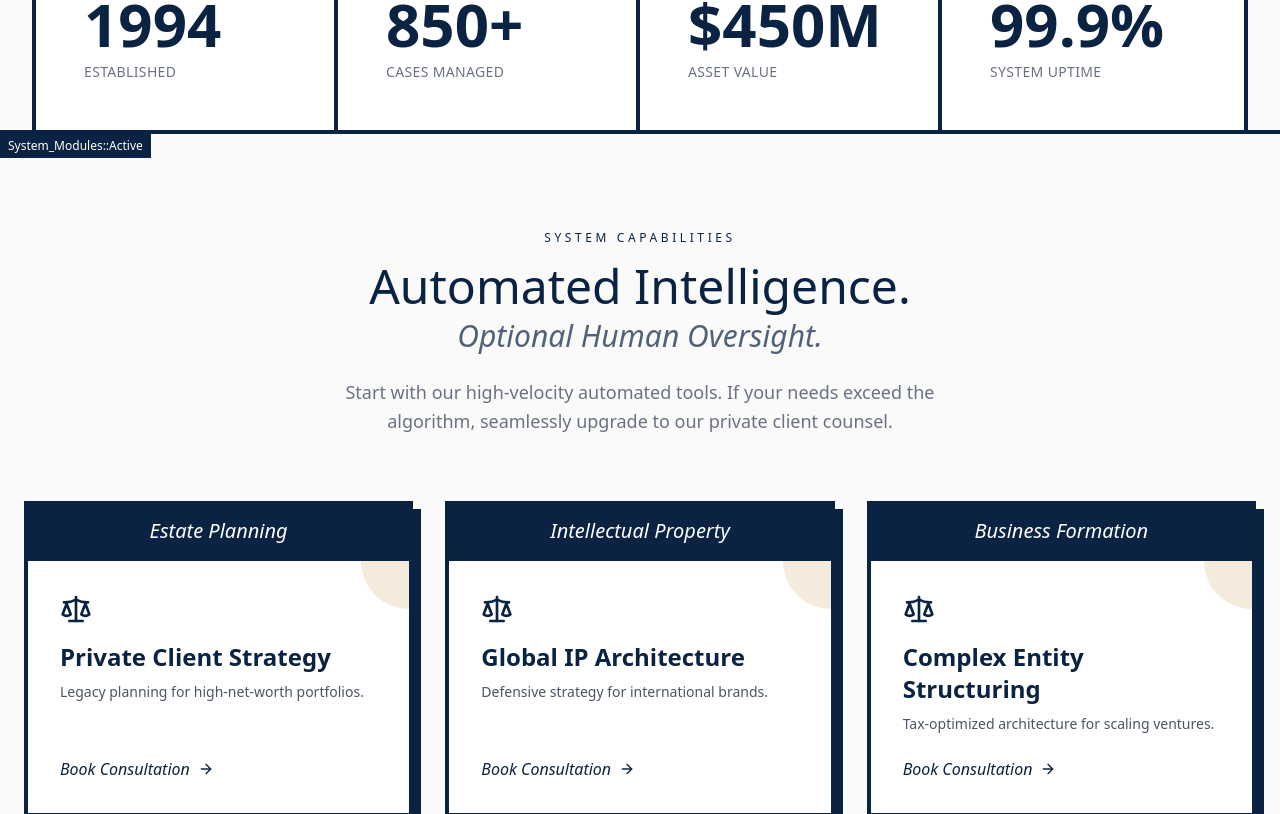
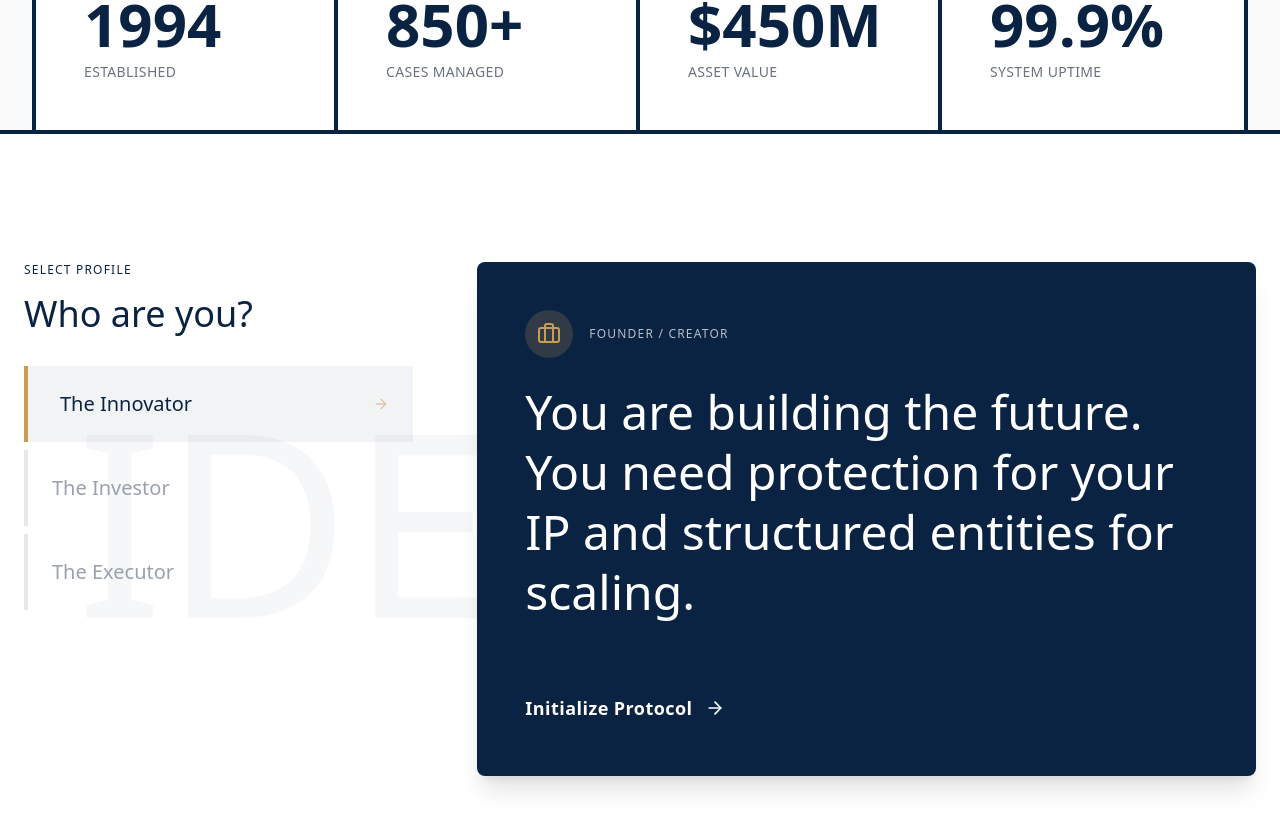
Before and after one commit to binarylawyer/moye-law-redesign, a Next.js app in the folder moye-law-web/: page / in a window 1280 px wide. Shown: the part 926-1740 px from the top of the page. Built offline with nearby package versions, Linux system fonts and the light colour scheme.

Commit message:
feat: Implement new homepage layout with ICPHub and CinematicDivider components.

```diff
--- a/moye-law-web/src/app/page.tsx
+++ b/moye-law-web/src/app/page.tsx
@@ -8,6 +8,8 @@ import BinaryBio from "@/components/content/BinaryBio";
 import LegalExhibit from "@/components/content/LegalExhibit";
 import ExecuteCTA from "@/components/layout/ExecuteCTA";
 import KineticBentoWrapper from "@/components/content/KineticBentoWrapper";
+import ICPHub from "@/components/content/ICPHub";
+import CinematicDivider from "@/components/content/CinematicDivider";
 
 export default function Home() {
   return (
@@ -20,6 +22,9 @@ export default function Home() {
 
         {/* 2. STATS STRIP */}
         <MondrianStats />
+
+        {/* 2.5 ICP HUB (NEW) */}
+        <ICPHub />
 
         {/* 3. SERVICES GRID */}
         <section id="services" className="py-24 bg-[#FAFAFA] border-b-4 border-navy relative">
@@ -98,7 +103,13 @@ export default function Home() {
           </div>
         </section>
 
-        {/* 4. TECHNICAL PROCESS */}
+        {/* 4. CINEMATIC DIVIDER */}
+        <CinematicDivider
+          title="The Structure of Peace."
+          subtitle="We do not sell documents. We sell sleep."
+        />
+
+        {/* 5. TECHNICAL PROCESS */}
         <TechnicalProcess />
 
         {/* 5. BINARY BIO */}
--- /dev/null
+++ b/moye-law-web/src/components/content/CinematicDivider.tsx
@@ -0,0 +1,80 @@
+"use client";
+
+import React, { useRef } from "react";
+import { motion, useScroll, useTransform } from "framer-motion";
+
+/**
+ * CinematicDivider
+ * A full-width parallax image section inspired by VanMoof / Cinematic Legal Dramas.
+ * Breaks the grid density with full-bleed imagery and massive typography.
+ */
+
+interface CinematicDividerProps {
+    imageSrc?: string;
+    title: string;
+    subtitle?: string;
+}
+
+export default function CinematicDivider({
+    imageSrc = "https://images.unsplash.com/photo-1497366216548-37526070297c?auto=format&fit=crop&q=80",
+    title,
+    subtitle
+}: CinematicDividerProps) {
+    const containerRef = useRef<HTMLDivElement>(null);
+
+    // Parallax Logic
+    const { scrollYProgress } = useScroll({
+        target: containerRef,
+        offset: ["start end", "end start"]
+    });
+
+    const y = useTransform(scrollYProgress, [0, 1], ["-20%", "20%"]);
+    const opacity = useTransform(scrollYProgress, [0, 0.5, 1], [0.6, 1, 0.6]);
+
+    return (
+        <section ref={containerRef} className="relative h-[80vh] w-full overflow-hidden flex items-center justify-center bg-navy">
+
+            {/* Parallax Background */}
+            <motion.div
+                style={{ y }}
+                className="absolute inset-0 z-0 h-[120%] w-full"
+            >
+                <img
+                    src={imageSrc}
+                    alt="Cinematic Background"
+                    className="w-full h-full object-cover opacity-60"
+                />
+                <div className="absolute inset-0 bg-gradient-to-b from-navy/50 via-transparent to-navy/90" />
+            </motion.div>
+
+            {/* Content */}
+            <div className="relative z-10 text-center max-w-4xl px-6">
+                <motion.h2
+                    initial={{ opacity: 0, y: 30 }}
+                    whileInView={{ opacity: 1, y: 0 }}
+                    transition={{ duration: 0.8, ease: "easeOut" }}
+                    className="font-display text-6xl md:text-8xl text-white mb-6 tracking-tight drop-shadow-2xl"
+                >
+                    {title}
+                </motion.h2>
+
+                {subtitle && (
+                    <motion.p
+                        initial={{ opacity: 0 }}
+                        whileInView={{ opacity: 1 }}
+                        transition={{ duration: 0.8, delay: 0.3 }}
+                        className="font-sans text-xl md:text-2xl text-white/80 font-light tracking-wide"
+                    >
+                        {subtitle}
+                    </motion.p>
+                )}
+            </div>
+
+            {/* Mondrian Overlay Borders */}
+            <div className="absolute top-0 left-0 w-full h-[1px] bg-white/20" />
+            <div className="absolute bottom-0 left-0 w-full h-[1px] bg-white/20" />
+            <div className="absolute top-0 right-32 w-[1px] h-full bg-white/10" />
+
+        </section>
+    );
+}
--- /dev/null
+++ b/moye-law-web/src/components/content/ICPHub.tsx
@@ -0,0 +1,127 @@
+"use client";
+
+import React, { useState } from "react";
+import { motion, AnimatePresence } from "framer-motion";
+import { ArrowRight, User, Briefcase, TrendingUp } from "lucide-react";
+import Link from "next/link";
+
+/**
+ * ICPHub (Ideal Customer Profile Hub)
+ * Inspired by Duna's whitespace-heavy, persona-driven navigation.
+ * Uses radical clarity to route users based on "Who they are".
+ */
+
+type PersonaType = "innovator" | "investor" | "executor";
+
+const personas = {
+    innovator: {
+        title: "The Innovator",
+        role: "Founder / Creator",
+        desc: "You are building the future. You need protection for your IP and structured entities for scaling.",
+        path: "/practice/intellectual-property",
+        color: "bg-navy text-white",
+        icon: <Briefcase className="w-6 h-6" />
+    },
+    investor: {
+        title: "The Investor",
+        role: "Family Office / VC",
+        desc: "You are deploying capital. You need rigorous due diligence and inter-generational wealth transfer.",
+        path: "/practice/estate-legacy",
+        color: "bg-[#F5F5F0] text-navy border border-gray-200",
+        icon: <TrendingUp className="w-6 h-6" />
+    },
+    executor: {
+        title: "The Executor",
+        role: "CEO / Managing Partner",
+        desc: "You are running the machine. You need operational efficiency, contracts, and compliance.",
+        path: "/services",
+        color: "bg-white text-navy border border-gray-200",
+        icon: <User className="w-6 h-6" />
+    }
+};
+
+export default function ICPHub() {
+    const [activePersona, setActivePersona] = useState<PersonaType>("innovator");
+
+    return (
+        <section className="py-32 bg-white relative overflow-hidden">
+            {/* Background Text Layer */}
+            <div className="absolute top-0 left-0 w-full h-full pointer-events-none opacity-[0.03] select-none flex items-center justify-center overflow-hidden">
+                <span className="font-display text-[20vw] leading-none text-navy whitespace-nowrap">
+                    IDENTITY
+                </span>
+            </div>
+
+            <div className="container mx-auto px-6 max-w-7xl relative z-10">
+
+                <div className="flex flex-col md:flex-row gap-16 items-start">
+
+                    {/* LEFT: SELECTOR */}
+                    <div className="w-full md:w-1/3 space-y-8">
+                        <div>
+                            <span className="font-mono text-navy text-xs tracking-widest uppercase mb-4 block">Select Profile</span>
+                            <h2 className="font-display text-4xl text-navy">Who are you?</h2>
+                        </div>
+
+                        <div className="space-y-2">
+                            {(Object.keys(personas) as PersonaType[]).map((key) => (
+                                <button
+                                    key={key}
+                                    onClick={() => setActivePersona(key)}
+                                    className={`w-full text-left p-6 transition-all duration-300 border-l-4 flex items-center justify-between group ${activePersona === key
+                                            ? "border-gold bg-navy/5 pl-8"
+                                            : "border-gray-200 hover:border-navy hover:pl-8 text-gray-400 hover:text-navy"
+                                        }`}
+                                >
+                                    <span className={`font-display text-xl ${activePersona === key ? "text-navy" : ""}`}>
+                                        {personas[key].title}
+                                    </span>
+                                    {activePersona === key && (
+                                        <ArrowRight className="w-4 h-4 text-gold animate-pulse" />
+                                    )}
+                                </button>
+                            ))}
+                        </div>
+                    </div>
+
+                    {/* RIGHT: CARD DISPLAY */}
+                    <div className="w-full md:w-2/3 min-h-[400px]">
+                        <AnimatePresence mode="wait">
+                            <motion.div
+                                key={activePersona}
+                                initial={{ opacity: 0, x: 20 }}
+                                animate={{ opacity: 1, x: 0 }}
+                                exit={{ opacity: 0, x: -20 }}
+                                transition={{ duration: 0.4, ease: "easeInOut" }}
+                                className={`h-full p-12 flex flex-col justify-between rounded-lg shadow-xl ${personas[activePersona].color}`}
+                            >
+                                <div>
+                                    <div className="flex items-center gap-4 mb-6">
+                                        <div className="p-3 bg-gold/20 rounded-full text-gold">
+                                            {personas[activePersona].icon}
+                                        </div>
+                                        <span className="font-mono text-xs tracking-widest uppercase opacity-70">
+                                            {personas[activePersona].role}
+                                        </span>
+                                    </div>
+
+                                    <h3 className="font-display text-5xl mb-6 leading-tight">
+                                        {personas[activePersona].desc}
+                                    </h3>
+                                </div>
+
+                                <div className="pt-12">
+                                    <Link href={personas[activePersona].path} className="group inline-flex items-center font-bold text-lg tracking-wide border-b-2 border-transparent hover:border-current transition-all pb-1">
+                                        Initialize Protocol
+                                        <ArrowRight className="ml-3 w-5 h-5 transition-transform group-hover:translate-x-2" />
+                                    </Link>
+                                </div>
+                            </motion.div>
+                        </AnimatePresence>
+                    </div>
+
+                </div>
+            </div>
+        </section>
+    );
+}
```
